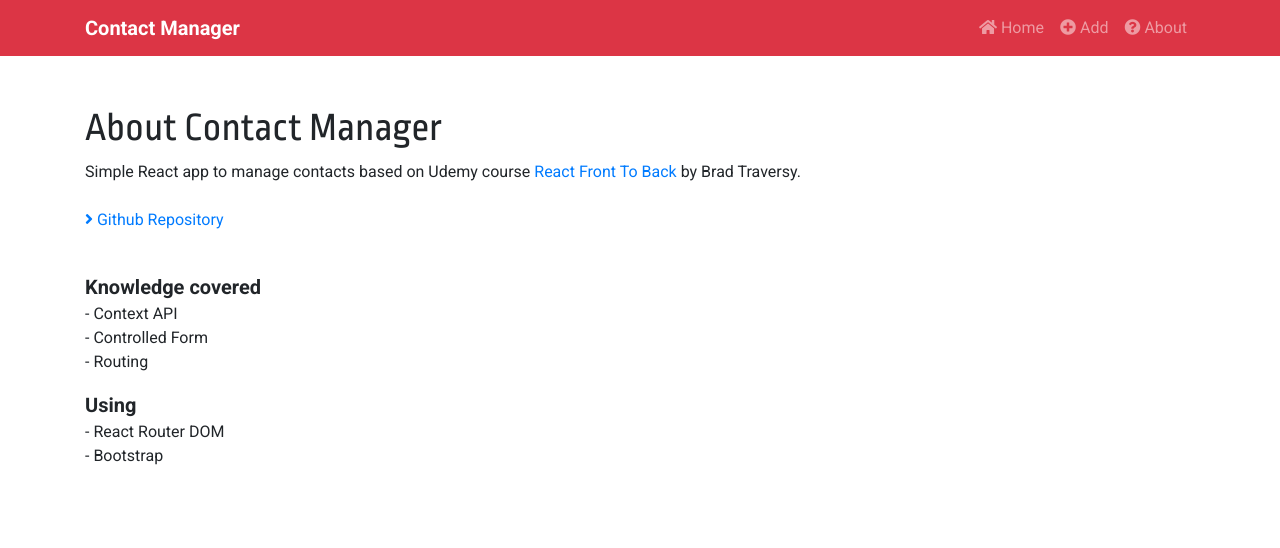
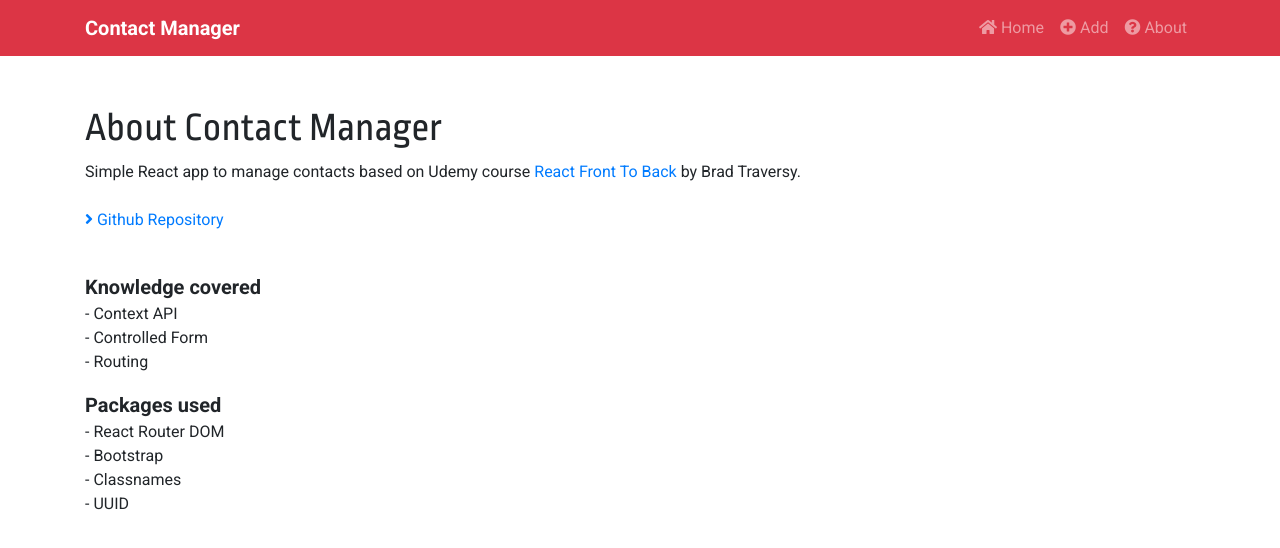
Before and after one commit to jamnguyen/contact-manager, a React (Create React App) app: page /about in a window 1280 px wide. Shown: the top 548 px of the page. Built offline with nearby package versions, Linux system fonts and the light colour scheme.

Commit message:
Finalize project.

```diff
--- a/src/components/pages/About.js
+++ b/src/components/pages/About.js
@@ -1,5 +1,4 @@
 import React, { Component } from 'react';
-import { Link } from 'react-router-dom';
 
 class About extends Component {
   render() {
@@ -7,10 +6,10 @@ class About extends Component {
       <div>
         <h1 className="display-5">About Contact Manager</h1>
         <p>
-          Simple React app to manage contacts based on Udemy course <a target="_blank" href="https://www.udemy.com/react-front-to-back/">React Front To Back</a> by Brad Traversy.
+          Simple React app to manage contacts based on Udemy course <a target="_blank" rel="noopener noreferrer" href="https://www.udemy.com/react-front-to-back/">React Front To Back</a> by Brad Traversy.
           <br/>
           <br/>
-          <a target="_blank" href="https://github.com/jamnguyen/contact-manager"><i className="fas fa-angle-right" />  Github Repository</a>
+          <a target="_blank" rel="noopener noreferrer" href="https://github.com/jamnguyen/contact-manager"><i className="fas fa-angle-right" />  Github Repository</a>
           <br/>
           <br/>
         </p>
@@ -20,9 +19,11 @@ class About extends Component {
         <div>- Controlled Form</div>
         <div>- Routing</div>
 
-        <div className="lead font-bold mt-3">Using</div>
+        <div className="lead font-bold mt-3">Packages used</div>
         <div>- React Router DOM</div>
         <div>- Bootstrap</div>
+        <div>- Classnames</div>
+        <div>- UUID</div>
       </div>
     )
   }
```
